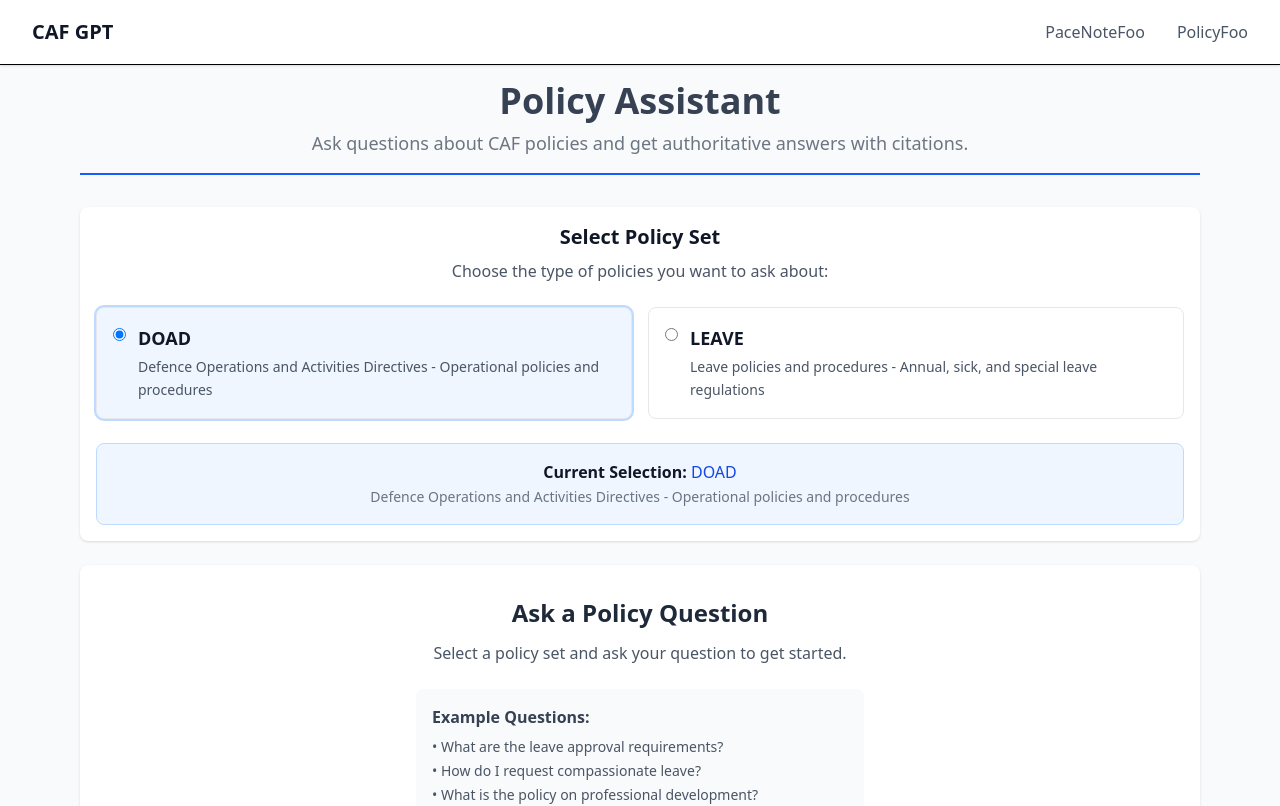
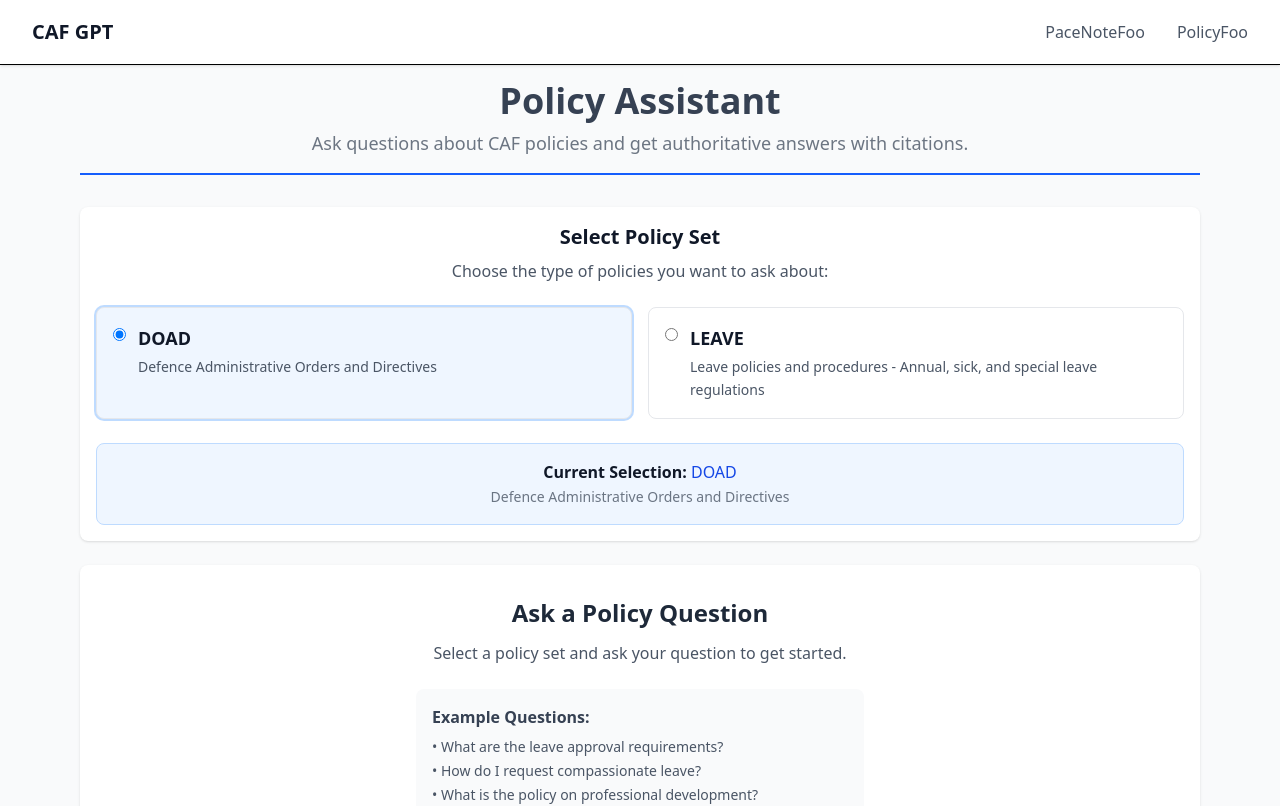
Before and after one commit to taoi11/caf-gpt, a SvelteKit app: page /policy in a window 1280 px wide. Shown: the top 806 px of the page. Built offline with nearby package versions, Linux system fonts and the light colour scheme.

Commit message:
Copilot: Update DOAD references to use 'Defence Administrative Orders and Directives' for consistency across documentation

```diff
--- a/src/lib/services/policyFoo/doadFoo/index.ts
+++ b/src/lib/services/policyFoo/doadFoo/index.ts
@@ -1,7 +1,7 @@
 /**
  * DOAD Policy Handler
  *
- * Handles DOAD (Defence Operations and Activities Directives) policy queries.
+ * Handles DOAD (Defence Administrative Orders and Directives) policy queries.
  * Implements two-stage agent workflow: Finder → Main Agent.
  */
 
--- a/src/routes/policy/PolicyComponents/PolicySelector.svelte
+++ b/src/routes/policy/PolicyComponents/PolicySelector.svelte
@@ -4,7 +4,7 @@
 
 	// Policy set descriptions
 	const policyDescriptions: Record<string, string> = {
-		DOAD: 'Defence Operations and Activities Directives - Operational policies and procedures',
+		DOAD: 'Defence Administrative Orders and Directives',
 		LEAVE: 'Leave policies and procedures - Annual, sick, and special leave regulations'
 	};
 
```
Also changed, not shown: src/lib/services/policyFoo/README.md, src/lib/services/policyFoo/doadFoo/README.md, 1 other file (tests, documents, lock files or other folders).
